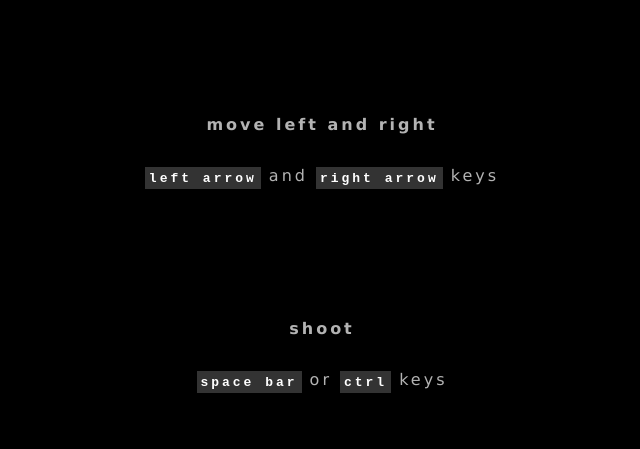
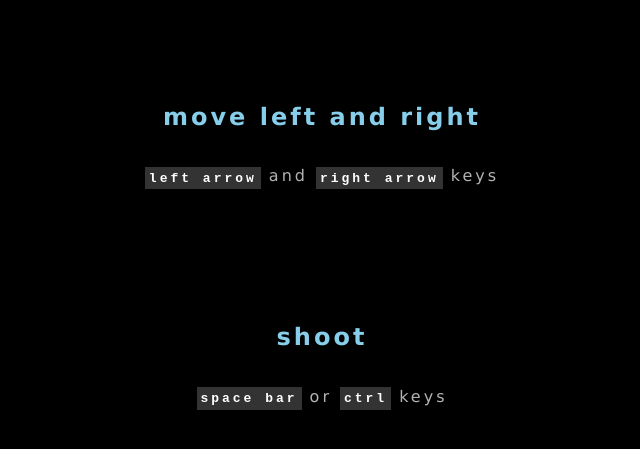
Before and after one commit to bighill/shooty-shoot, a website: page public/index.html in a window 1280 px wide. Shown: the part 267-716 px from the top of the page, without its empty margins (318-958 px from the left). Drawn offline with Linux system fonts and the light colour scheme.

Commit message:
hotfix home pane decor

```diff
--- a/public/index.html
+++ b/public/index.html
@@ -42,11 +42,11 @@
     <p>&nbsp;</p>
     <p>&nbsp;</p>
 
-    <p>
+    <h2>
         <strong>
         move left and right
         </strong>
-    </p>
+    </h2>
     <p>
         <code class="key-left">left arrow</code>
         and
@@ -57,11 +57,11 @@
     <p>&nbsp;</p>
     <p>&nbsp;</p>
 
-    <p>
+    <h2>
         <strong>
         shoot
         </strong>
-    </p>
+    </h2>
     <p>
         <code class="key-shoot">space bar</code>
         or
--- a/src/js/global.js
+++ b/src/js/global.js
@@ -13,7 +13,7 @@ var G = {
     //
     //  global game speed
     //
-    speed : 1.3,
+    speed : 0.3,
 
     //
     // values
--- a/src/less/css.less
+++ b/src/less/css.less
@@ -14,6 +14,10 @@ html, body {
     height      : 100%;
     margin      : 0;
     padding     : 0;
+}
+
+h2 {
+    color : @color-highlight;
 }
 
 button {
```
Also changed, not shown: public/css.css, public/js.js, 2 other files.
